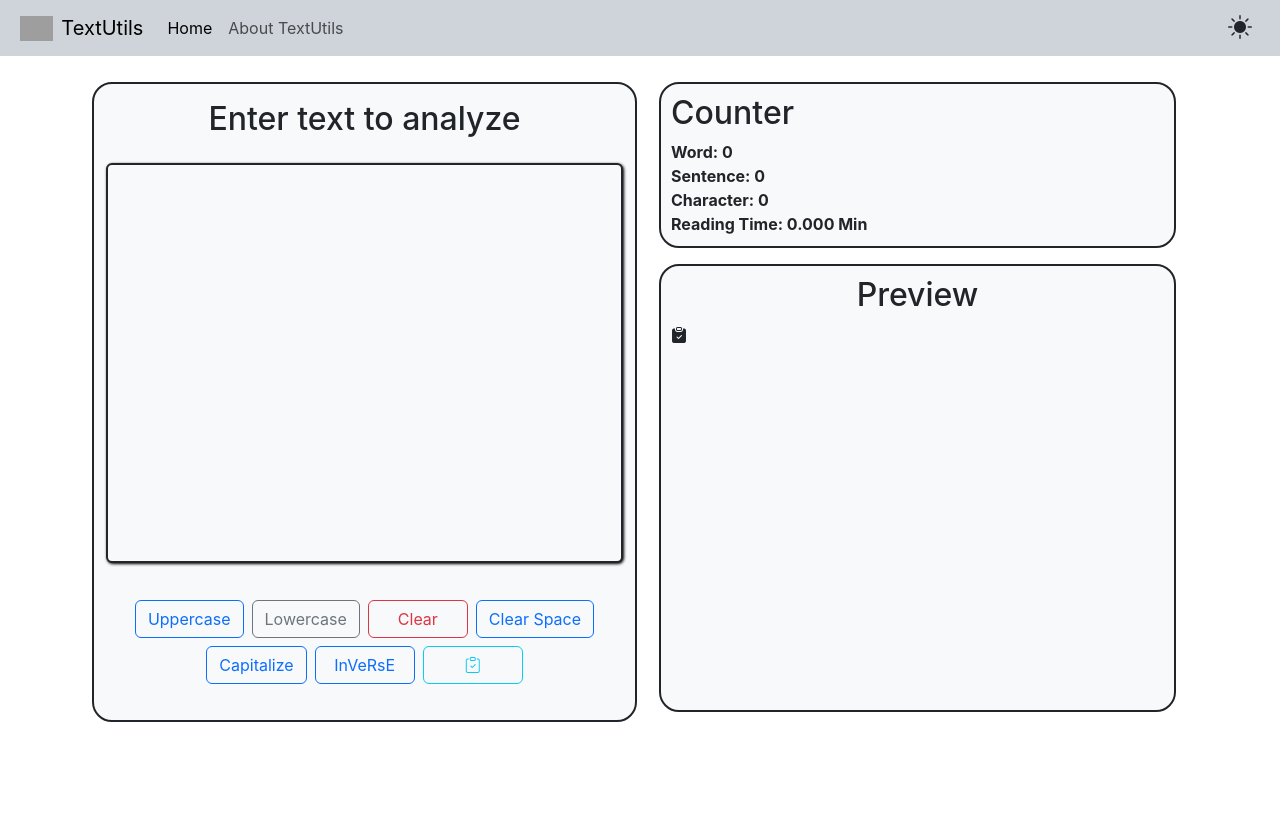
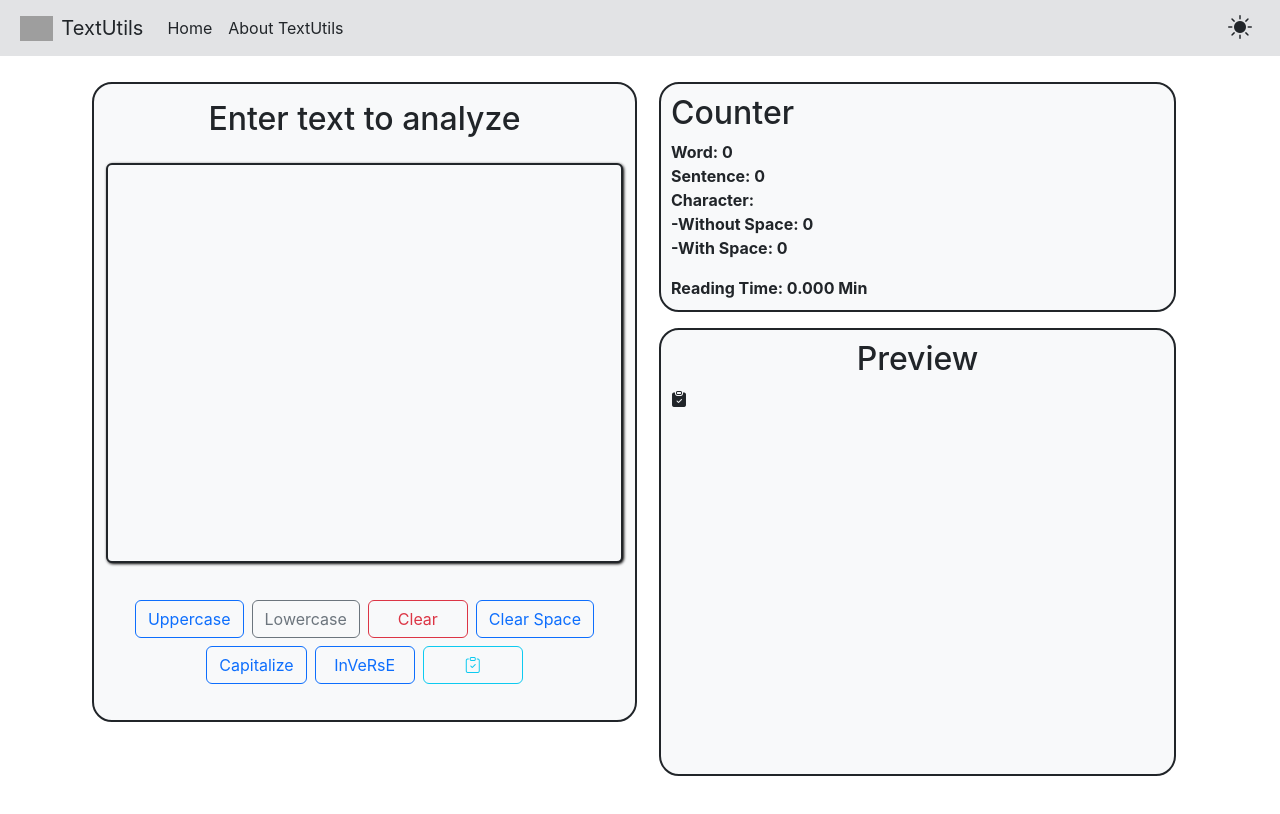
Before and after one commit to sthaaayush/TextUtils, a React (Create React App) app: page / in a window 1280 px wide. Shown: the top 814 px of the page. Built offline with nearby package versions, Linux system fonts and the light colour scheme; grey boxes are pictures that could not be loaded.

Commit message:
added dark them in navbar

```diff
--- a/src/App.js
+++ b/src/App.js
@@ -46,7 +46,7 @@ function App() {
     <Router>
       <>
         {/* NavBar */}
-        <NavBar headText="TextUtils" aboutText="About TextUtils" changeStyle={changeStyle} icon={icon} />
+        <NavBar headText="TextUtils" aboutText="About TextUtils" changeStyle={changeStyle} icon={icon} mode={theme}/>
         <Alert alerts={alerts} />
         <Routes>
           {/* TextForm Component */}
--- a/src/Components/NavBar.js
+++ b/src/Components/NavBar.js
@@ -1,23 +1,23 @@
 import PropTypes from 'prop-types'
 import { Link } from 'react-router-dom'
 
-export default function NavBar({ headText = "HeadText Here", aboutText = "AboutText Here", changeStyle, icon }) {
+export default function NavBar({ headText = "HeadText Here", aboutText = "AboutText Here", changeStyle, icon, mode }) {
     return (
         <>
-            <nav className="navbar navbar-expand-lg bg-dark-subtle">
-                <div className="container-fluid">
+            <nav className={`navbar navbar-expand-lg bg-${mode === 'light' ? 'secondary-subtle' : 'secondary'} text-${mode === 'light' ? 'dark' : 'light'}`}>
+                <div className="container-fluid ">
                     <img src="https://img.icons8.com/?size=100&id=5I10YpmKS9iN&format=png&color=000000" alt="" height='25px' className='mx-2' />
-                    <Link className="navbar-brand" to="/">{headText}</Link>
+                    <Link className={`navbar-brand text-${mode === 'light' ? 'dark' : 'light'}`} to="/">{headText}</Link>
                     <button className="navbar-toggler" type="button" data-bs-toggle="collapse" data-bs-target="#navbarSupportedContent" aria-controls="navbarSupportedContent" aria-expanded="false" aria-label="Toggle navigation">
                         <span className="navbar-toggler-icon"></span>
                     </button>
                     <div className="collapse navbar-collapse" id="navbarSupportedContent">
                         <ul className="navbar-nav me-auto mb-2 mb-lg-0">
                             <li className="nav-item">
-                                <Link className="nav-link active" aria-current="page" to="/">Home</Link>
+                                <Link className={`nav-link text-${mode === 'light' ? 'dark' : 'light'}`} aria-current="page" to="/">Home</Link>
                             </li>
                             <li className="nav-item">
-                                <Link className="nav-link" to="/about">{aboutText}</Link>
+                                <Link className={`nav-link text-${mode === 'light' ? 'dark' : 'light'}`} to="/about">{aboutText}</Link>
                             </li>
                         </ul>
                     </div>
--- a/src/Components/TextForm.js
+++ b/src/Components/TextForm.js
@@ -112,7 +112,7 @@ export default function TextForm({ heading, mode, alerts }) {
     //Word Counter
     const wordCounter = () => {
         let wordLength = 0;
-        let arr = text.split(" ");
+        let arr = text.split(/\s+/);
         for (let x in arr) {
             if (arr[x] !== '' && arr.length !== 1) {
                 wordLength = wordLength + 1;
@@ -220,7 +220,11 @@ export default function TextForm({ heading, mode, alerts }) {
                         <h2 className=''>Counter</h2>
                         <b>Word: {wordCounter()}</b>
                         <b>Sentence: {sentenceCounter()}</b>
-                        <b>Character: {charCounter()}</b>
+                        <p>
+                            <b>Character:</b> <br />
+                            <b>-Without Space: {charCounter()}</b> <br />
+                            <b>-With Space: {text.length}</b>
+                        </p>
                         <b>Reading Time: {(wordCounter() * 0.008).toFixed(3)} Min</b>
                     </div>
                     <div style={textPreviewStyle} className={`container bg-${mode} text-${mode === 'light' ? 'dark' : 'light'} my-3 border border-2 border-${mode === 'light' ? 'dark' : 'light'}`} >
```
